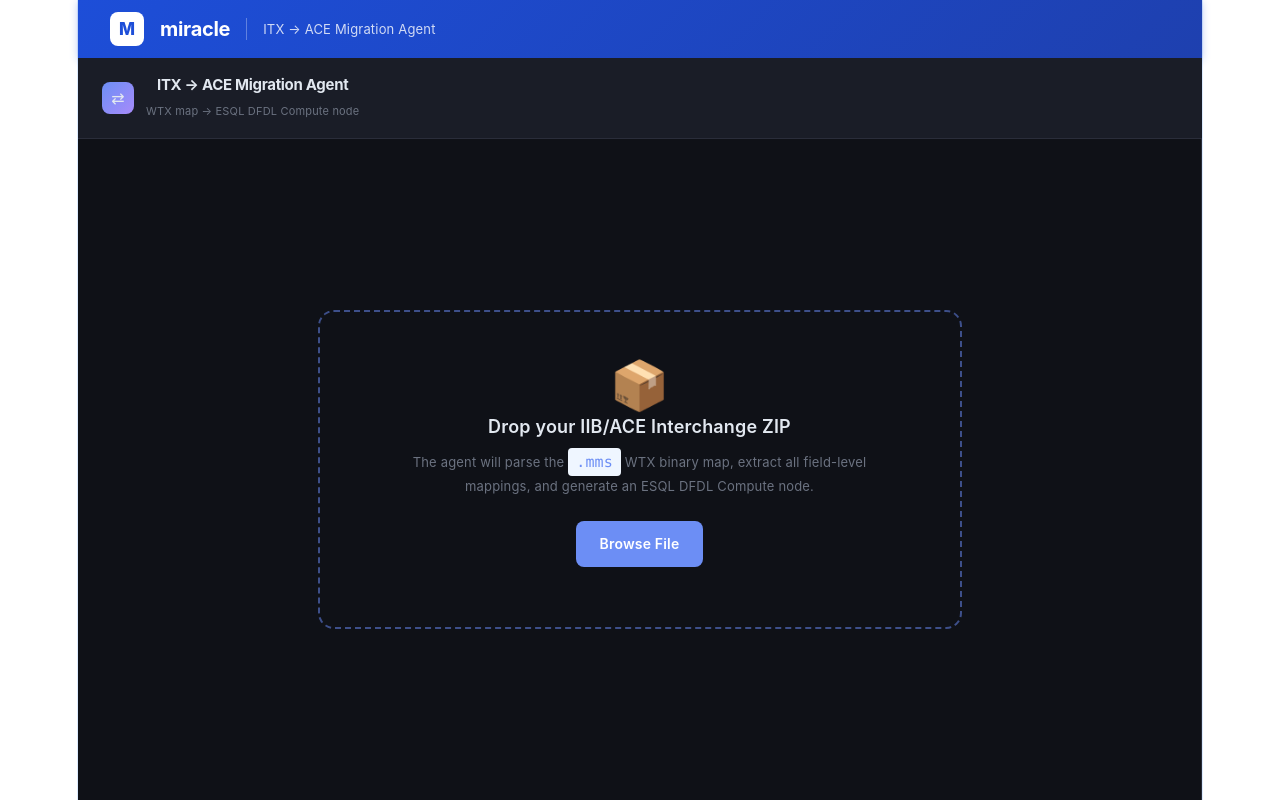
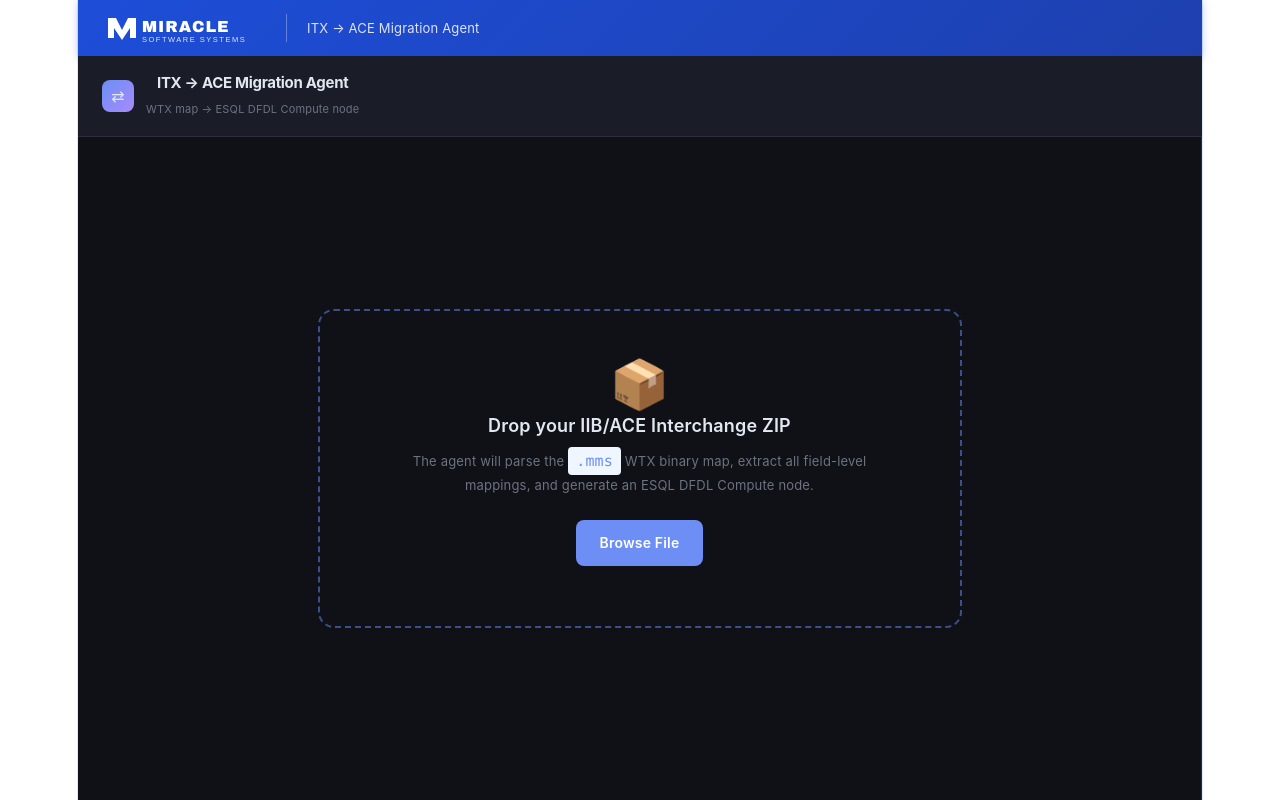
Before and after one commit to mkamAI/itx-ace-agent, a React (Vite) app: page / in a window 1280 px wide. Built offline with nearby package versions, Linux system fonts and the light colour scheme.

Commit message:
Refactor Miracle Logo Banner styles and add SVG
Updated styling for the Miracle Logo Banner and added SVG logo.

```diff
--- a/src/App.jsx
+++ b/src/App.jsx
@@ -991,22 +991,24 @@
       {/* Miracle Logo Banner */}
       <div style={{
         background: 'linear-gradient(135deg, #1d4ed8 0%, #1e40af 100%)',
-        padding: '12px 32px',
+        padding: '10px 28px',
         display: 'flex',
         alignItems: 'center',
-        gap: '16px',
+        gap: '20px',
         flexShrink: 0,
         boxShadow: '0 2px 8px rgba(29,78,216,0.3)',
       }}>
-        <div style={{
-          width: '34px', height: '34px', borderRadius: '8px',
-          background: '#ffffff', display: 'flex', alignItems: 'center',
-          justifyContent: 'center', fontWeight: '800', fontSize: '17px',
-          color: '#1d4ed8',
-        }}>M</div>
-        <span style={{ color: '#ffffff', fontSize: '20px', fontWeight: '700', letterSpacing: '-0.3px' }}>miracle</span>
-        <div style={{ width: '1px', height: '22px', background: 'rgba(255,255,255,0.3)' }}></div>
-        <span style={{ color: 'rgba(255,255,255,0.8)', fontSize: '13px' }}>ITX → ACE Migration Agent</span>
+        {/* Miracle Software Systems SVG Logo */}
+        <svg width="160" height="36" viewBox="0 0 160 36" fill="none" xmlns="http://www.w3.org/2000/svg">
+          {/* Stylized M icon */}
+          <polygon points="2,28 2,8 10,8 16,20 22,8 30,8 30,28 24,28 24,18 16,30 8,18 8,28" fill="white"/>
+          {/* MIRACLE text */}
+          <text x="36" y="22" fontFamily="'Arial Black','Arial',sans-serif" fontSize="16" fontWeight="900" fill="white" letterSpacing="1">MIRACLE</text>
+          {/* SOFTWARE SYSTEMS text */}
+          <text x="36" y="32" fontFamily="'Arial',sans-serif" fontSize="7.5" fontWeight="400" fill="rgba(255,255,255,0.85)" letterSpacing="1.5">SOFTWARE SYSTEMS</text>
+        </svg>
+        <div style={{ width: '1px', height: '28px', background: 'rgba(255,255,255,0.3)' }}></div>
+        <span style={{ color: 'rgba(255,255,255,0.85)', fontSize: '13px', fontWeight: '400' }}>ITX → ACE Migration Agent</span>
       </div>
 
       {/* Header */}
```
